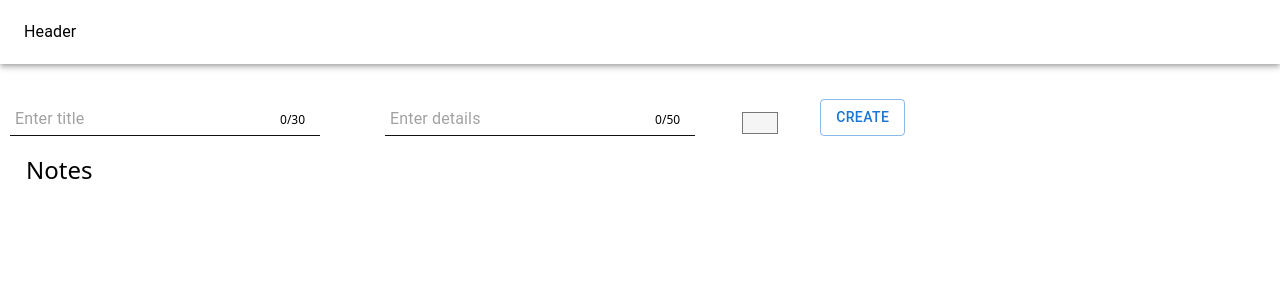
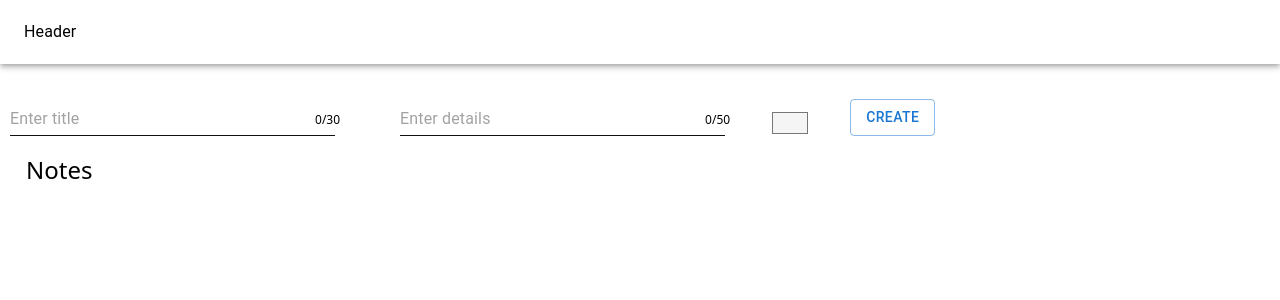
Before and after one commit to gamitej/Notes-App-Ts, a React (Vite) app: page / in a window 1280 px wide. Shown: the top 300 px of the page. Built offline with nearby package versions, Linux system fonts and the light colour scheme.

Commit message:
input field issue resolved

```diff
--- a/src/comp/CreateNote.tsx
+++ b/src/comp/CreateNote.tsx
@@ -12,8 +12,7 @@ const Container = styled(Box)`
   & > div > input[type="text"] {
     border-bottom: 1px solid #111111;
     width: 300px;
-    padding-right: 15px;
-    padding: 5px;
+    padding-right: 25px;
   }
   & > div > input[type="color"] {
     width: 40px;
@@ -24,7 +23,7 @@ const Container = styled(Box)`
   }
   & > span {
     position: relative;
-    right: 60px;
+    right: 40px;
     font-size: 12px;
   }
   & > button {
@@ -86,14 +85,16 @@ const CreateNote: React.FC<CreateNoteProps> = ({ AddNote }) => {
   return (
     <Container>
       <InputBase
+        type="text"
         name="title"
-        placeholder="Enter title"
         value={note.title}
         onChange={handleChange}
+        placeholder="Enter title"
         inputProps={{ maxLength: 30, autoCorrect: "none" }}
       />
       <Box component="span">{note.title.length}/30</Box>
       <InputBase
+        type="text"
         name="details"
         value={note.details}
         placeholder="Enter details"
```
